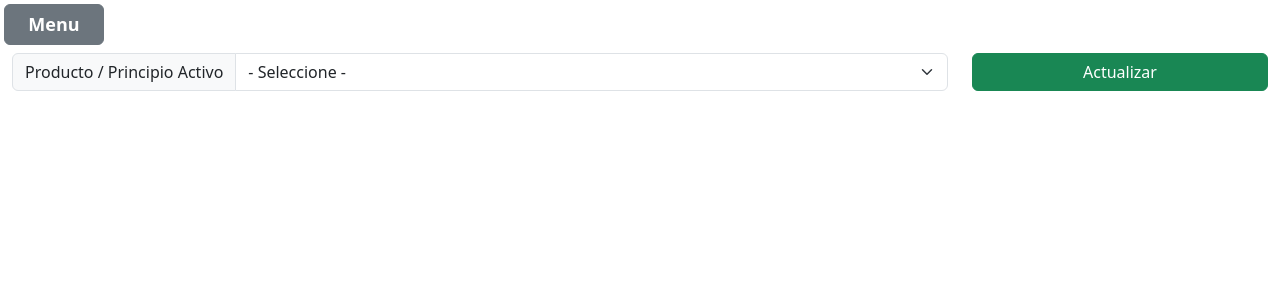
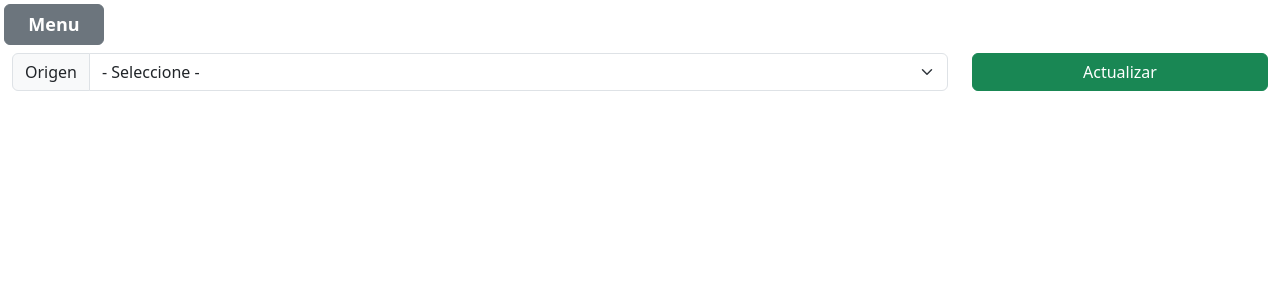
Before and after one commit to jorgez300/GesfarmOnlineV2, a React (Vite) app: page / in a window 1280 px wide. Shown: the top 300 px of the page. Built offline with nearby package versions, Linux system fonts and the light colour scheme; no server answers.

Commit message:
Update Charts.tsx

```diff
--- a/src/GesfarmOnline/Charts/Charts.tsx
+++ b/src/GesfarmOnline/Charts/Charts.tsx
@@ -64,7 +64,7 @@ const Charts: FunctionComponent = () => {
             <Row className="mt-1 mb-1">
                 <Col xs={9}>
                     <InputGroup className="mb-3">
-                        <InputGroup.Text id="basic-addon1">Producto / Principio Activo</InputGroup.Text>
+                        <InputGroup.Text id="basic-addon1">Origen</InputGroup.Text>
                         <Form.Select
                             value={Center}
                             onChange={OnFiltroChange}
```
